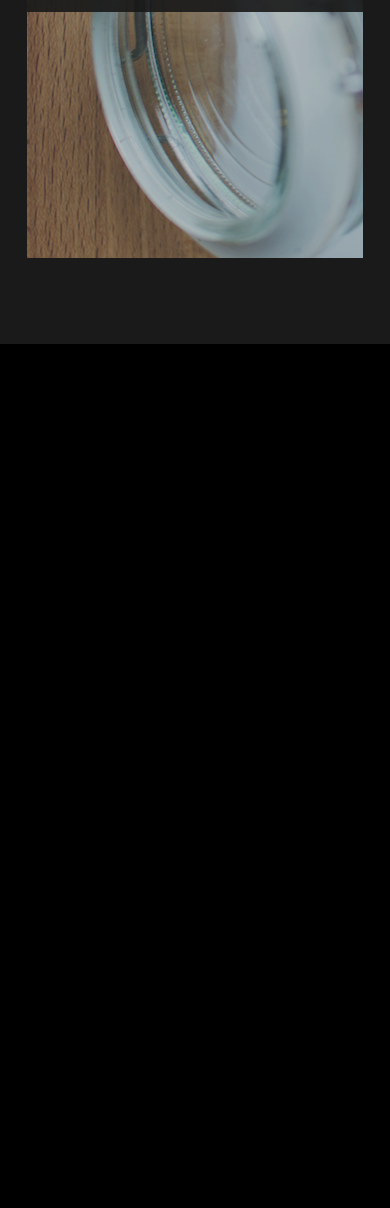
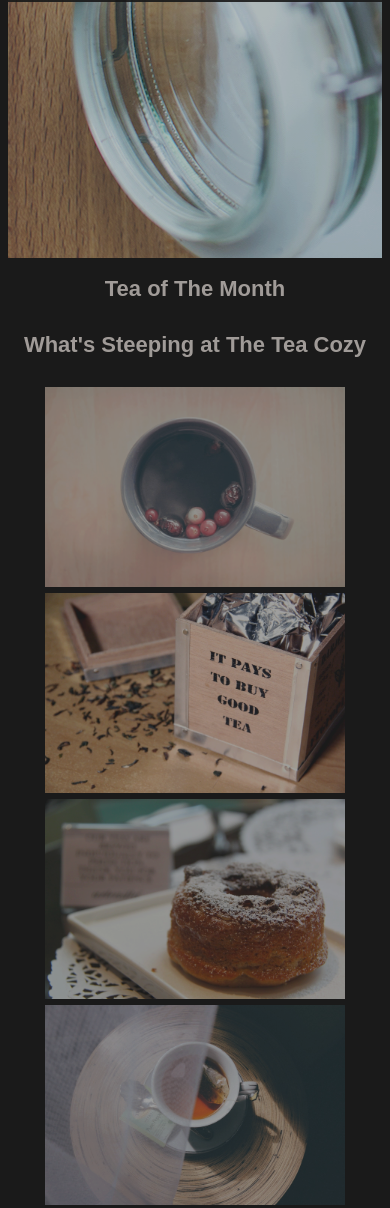
Before and after one commit to dasyx/tea_cozy-codecademy, a plain HTML site: page index.html in a window 390 px wide. Shown: the part 500-1708 px from the top of the page. Before the commit the page ends 844 px from the top, so only its background shows below. Drawn offline with Linux system fonts and the light colour scheme; grey boxes are pictures that could not be loaded.

Commit message:
add tea of month section + flex + responsive

```diff
--- a/index.html
+++ b/index.html
@@ -1,5 +1,6 @@
 <!DOCTYPE html>
 <html lang="en">
+
 <head>
   <meta charset="UTF-8" />
   <meta http-equiv="X-UA-Compatible" content="IE=edge" />
@@ -7,14 +8,11 @@
   <title>Tea Cozy</title>
   <link rel="stylesheet" href="styles.css" type="text/css" />
 </head>
+
 <body>
   <header class="header">
     <div class="header__logo">
-        <img
-          class="header__img"
-          src="img/tea-cozy-logo.png"
-          alt="logo tea cozy"
-        />
+      <img class="header__img" src="img/tea-cozy-logo.png" alt="logo tea cozy" />
     </div>
     <div class="header__link">
       <ul>
@@ -27,7 +25,6 @@
   <main class="container">
     <section class="mission">
       <div class="mission__title">
-          <!-- <img src="./img/mission-background.jpg" /> -->
         <h2>Our mission</h2>
         <h4>
           Handpicked, Artisanally curated, Free Range, Sustainable, Small
@@ -35,7 +32,20 @@
         </h4>
       </div>
     </section>
-      <section clas="month-choice"></section>
+    <section clas="month-choice">
+      <div class="month-choice__title">
+        <h2>Tea of The Month</h2>
+        <h4>What's Steeping at The Tea Cozy</h4>
+      </div>
+      <div class="month-choice__img-container">
+        <img class="month-choice__img" src="img/berryblitz.jpg" alt="Berry Blitz Tea" />
+        <img class="month-choice__img" src="img/spiced-rum.jpg" alt="Spiced Tum Tea" />
+        <img class="month-choice__img" src="img/donut.jpg" alt="Seasonal Donuts" />
+        <img class="month-choice__img" src="img/myrtle-ave.jpg" alt="Myrtle Ave Tea" />
+        <img class="month-choice__img" src="img/bedford-bizarre.jpg" alt="Bedford Bizarre Tea" />
+      </div>
+    </section>
   </main>
 </body>
+
 </html>
--- a/styles.css
+++ b/styles.css
@@ -45,23 +45,15 @@
 
 .container {
   display: flex;
+  flex-direction: column;
   justify-content: center;
-  margin: 0 auto;
+  align-items: center;
 }
 @media only screen and (max-width: 768px) {
-  .header,
-  .container {
-    flex-direction: column;
-  }
+
   .header {
     height: 130px;
     padding-bottom: 15px;
-  }
-}
-
-@media only screen and (max-width: 480px) {
-  .container {
-    max-width: 90%;
   }
 }
 
@@ -69,16 +61,13 @@
   display: flex;
   flex-direction: column;
   justify-content: center;
-  align-items: center;
   margin-top: 50px;
   background-image: url(./img/mission-background.jpg);
   height: 700px;
-  max-height: auto;
 }
 .mission__title {
   align-items: center;
   padding: 0 60px;
-  max-width: 1200px;
 }
 .mission__title h2 {
   font-size: 28px;
@@ -86,3 +75,7 @@
 .mission__title h4 {
   font-size: 18px;
 }
+.month-choice__img {
+  width: 300px;
+  height: 200px;
+}
```
Lines whose indentation alone changed are shown as unchanged.
